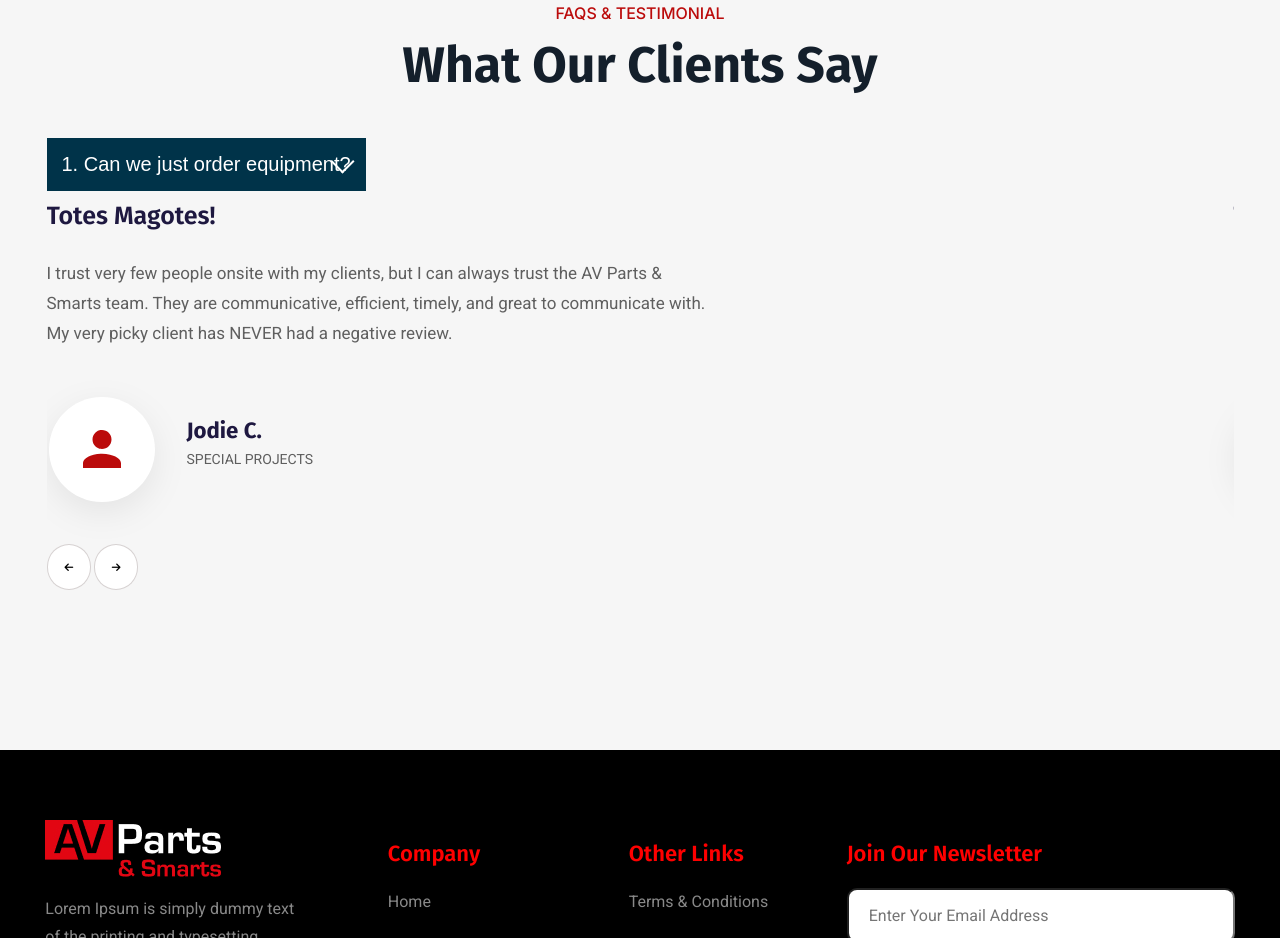
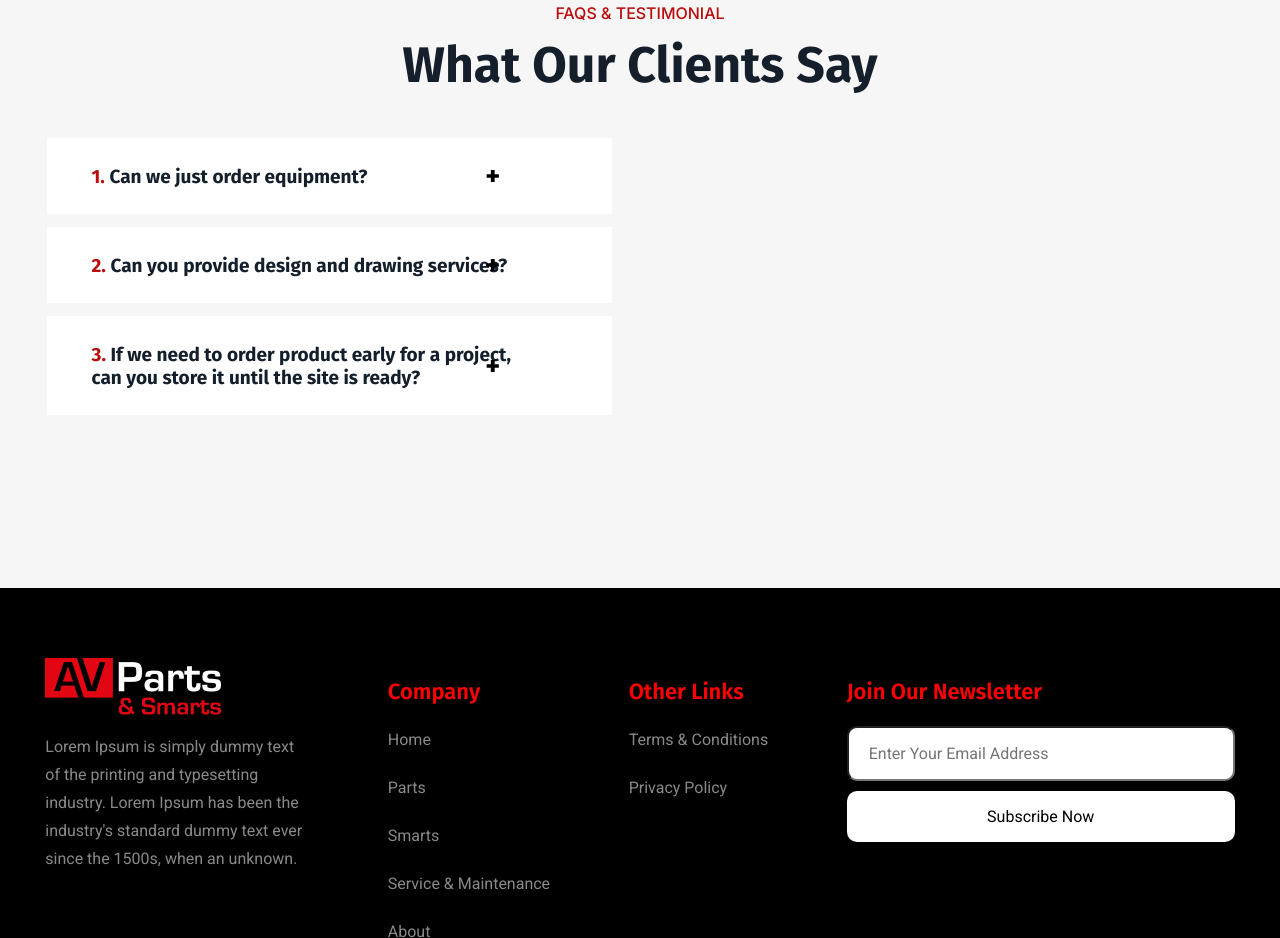
Before and after one commit to Abdul-Basit-10/av-parts-smarts, a plain HTML site: page index.html in a window 1280 px wide. Shown: the part 4453-5391 px from the top of the page. Drawn offline with nearby package versions, Linux system fonts and the light colour scheme.

Commit message:
Add accordion

```diff
--- a/Css/style (2).css
+++ b/Css/style (2).css
@@ -1,39 +1,52 @@
 .accordion__item {
-  margin-bottom: 10px;
+  max-width: 565px;
+  margin-bottom: 13px;
+  background-color: white;
+  padding: 27px 33px 26px 45px;
 }
 .accordion__item__header {
-  background-color: #003349;
-  padding: 15px;
-  cursor: pointer;
   position: relative;
-  color: #fff;
-  font-family: Arial;
-  font-weight: 400;
-  font-size: 20px;
+  max-width: 422px;
+  background-color: #ffffff;
+  color: #141f2b;
+  font-family: "Fira Sans";
+  font-size: 19px;
+  font-style: normal;
+  font-weight: 700;
+  line-height: normal;
 }
 .accordion__item__header::before {
-  height: 15px;
-  width: 15px;
+  top: 50%;
+  transform: translateY(-50%);
+  background-position: center;
+  height: 29px;
+  width: 13px;
+  /* content: url("../Assets/+.svg "); */
   content: "";
+  background-image: url(../Assets/+.svg);
+  background-size: contain;
+  background-repeat: no-repeat;
   position: absolute;
   right: 15px;
-  top: 15px;
   transition: 0.5s all;
-  transform: rotate(45deg);
-  border-right: 2px solid #fff;
-  border-bottom: 2px solid #fff;
 }
 .accordion__item__header.active {
-  background-color: #33a0ff;
-  color: #fff;
   transition: 0.4s;
 }
 .accordion__item__header.active::before {
-  transform: rotate(-135deg);
-  top: 23px;
+  background-image: url(../Assets/minimize.svg);
+  /* content: url("../Assets/minimize.svg"); */
 }
 .accordion__item__content {
+  max-width: 448px;
   overflow-y: hidden;
-  padding: 0;
+  /* padding: 0; */
   display: none;
+  padding-top: 22px;
+  color: #5f5f5f;
+  font-family: Roboto;
+  font-size: 17px;
+  font-style: normal;
+  font-weight: 400;
+  line-height: 28px; /* 164.706% */
 }
--- a/Css/style.css
+++ b/Css/style.css
@@ -646,9 +646,12 @@ input[type="checkbox"] {
   display: none;
 }
 .accordion-body {
-  display: flex;
+  /* display: flex; */
   gap: 66px;
   align-items: center;
+}
+.accordion__item__header .custom-color {
+  color: #bb0b0b;
 }
 .client-review h4 {
   color: #1e1840;
@@ -986,7 +989,7 @@ footer .copyright {
     font-weight: 600;
     line-height: 40px;
   }
-  .info-child-2 h5,
+  /* .info-child-2 h5,
   p {
     position: relative;
     top: -25px;
@@ -994,7 +997,7 @@ footer .copyright {
   .info-child-2 p {
     position: relative;
     top: -20px;
-  }
+  } */
   .contact-us-info-parent .info-child-2 {
     height: auto;
   }
--- a/index.html
+++ b/index.html
@@ -6,8 +6,8 @@
     <title>Av Parts & Smats</title>
     <link rel="stylesheet" href="Css/slick.css" />
     <link rel="stylesheet" href="Css/slick-theme.css" />
+    <link rel="stylesheet" href="Css/style (2).css" />
     <link rel="stylesheet" href="Css/style.css" />
-    <link rel="stylesheet" href="Css/style (2).css" />
 
     <link
       rel="stylesheet"
@@ -346,16 +346,39 @@
                 <p>
                   Yes! We have a team of engineers and CAD professionals that
                   have experience getting plans approved through all types of
-                  governing bodies Lorem ipsum dolor sit amet consectetur
-                  adipisicing elit. Id eos eaque temporibus enim non ab magnam,
-                  mollitia dicta repellendus vitae est saepe voluptatibus ea
-                  culpa aut aspernatur nihil. Alias, voluptas.
+                  governing bodies.
+                </p>
+              </div>
+            </div>
+            <div class="accordion__item">
+              <div class="accordion__item__header">
+                <span class="custom-color">2. </span>Can you provide design and
+                drawing services?
+              </div>
+              <div class="accordion__item__content">
+                <p>
+                  Yes! We have a team of engineers and CAD professionals that
+                  have experience getting plans approved through all types of
+                  governing bodies.
+                </p>
+              </div>
+            </div>
+            <div class="accordion__item">
+              <div class="accordion__item__header">
+                <span class="custom-color">3. </span>If we need to order product
+                early for a project, can you store it until the site is ready?
+              </div>
+              <div class="accordion__item__content">
+                <p>
+                  Yes! We have a team of engineers and CAD professionals that
+                  have experience getting plans approved through all types of
+                  governing bodies.
                 </p>
               </div>
             </div>
           </div>
           <div>
-            <div class="client-reviews-wrapper">
+            <!-- <div class="client-reviews-wrapper">
               <div class="client-review">
                 <h4>Totes Magotes!</h4>
                 <p>
@@ -392,7 +415,7 @@
             <div class="move">
               <i class="fa-solid fa-arrow-left"></i>
               <i class="fa-solid fa-arrow-right"></i>
-            </div>
+            </div> -->
           </div>
         </div>
       </div>
```
Also changed, not shown: Assets/+.svg (added), Assets/minimize.svg (added).
